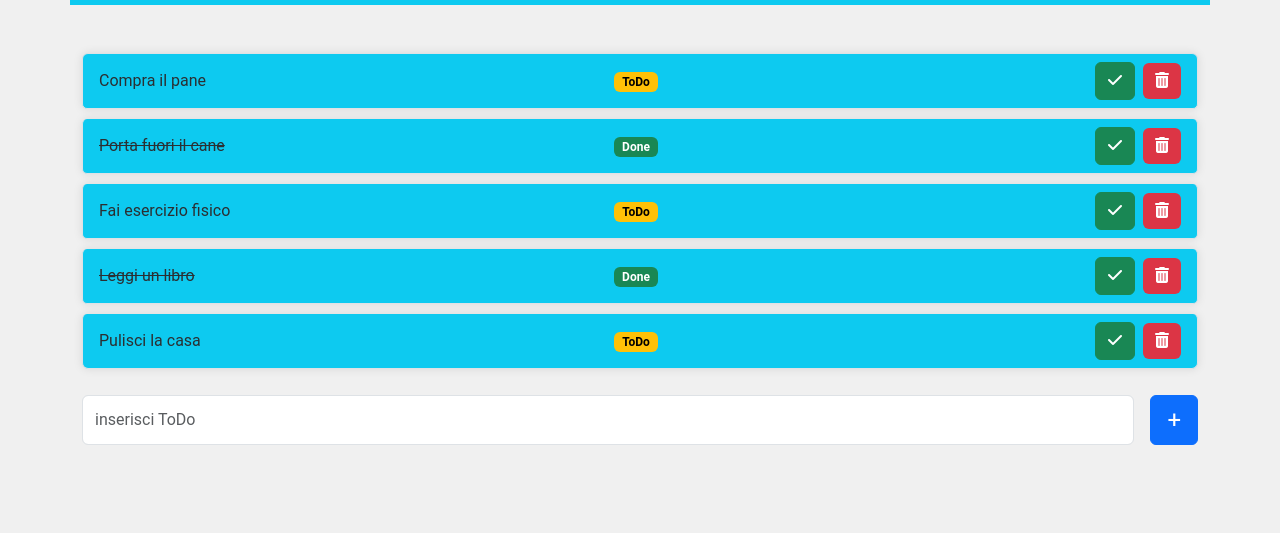
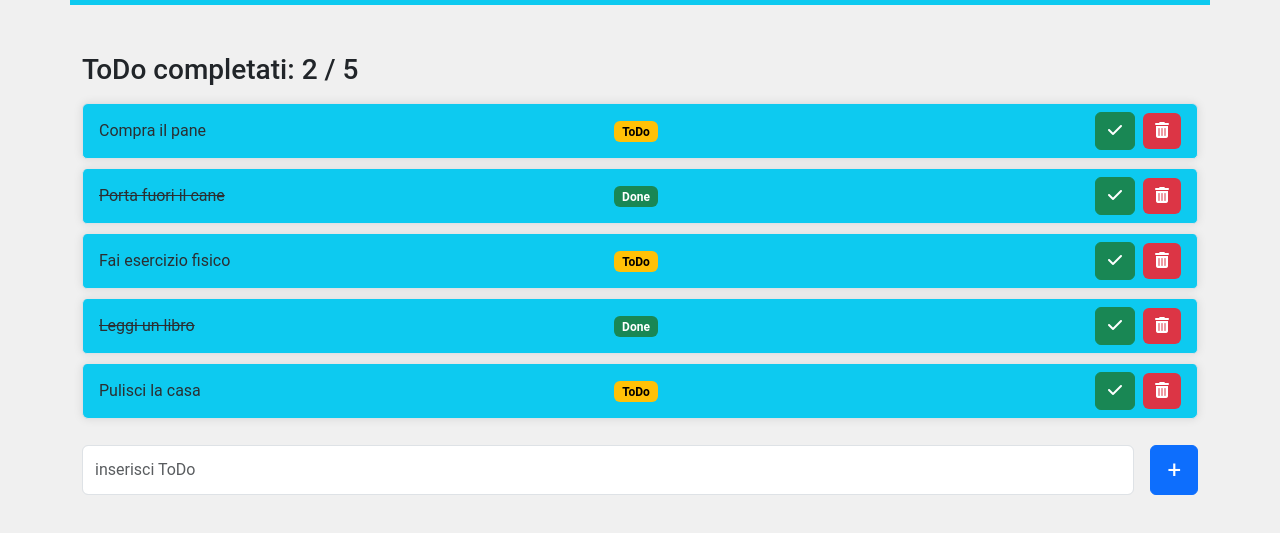
Before and after one commit to ceccobell/vue-todolist, a plain HTML site: page index.html in a window 1280 px wide. Shown: the part 83-616 px from the top of the page. Drawn offline with nearby package versions, Linux system fonts and the light colour scheme.

Commit message:
[UPD] added counter

```diff
--- a/index.html
+++ b/index.html
@@ -19,6 +19,11 @@
             </div>
         </div>
         <div class="container">
+            <div class="row">
+                <div class="col-12">
+                    <h3 class="mb-3">ToDo completati: {{ countToDoDone() }} / {{ allToDo() }}</h3>
+                </div>
+            </div>
             <div class="row">
                 <div class="col-12">
                     <ul class="list-group">
--- a/js/script.js
+++ b/js/script.js
@@ -25,11 +25,12 @@ createApp({
                     done: false
                 }
             ],
-            newToDoText: null
+            newToDoText: null,
 
         }
     },
     methods: {
+
         removeToDo(index) {
             this.todoList.splice(index, 1)
         },
@@ -51,6 +52,14 @@ createApp({
             } else {
                 this.todoList[index].done = true;
             }
+        },
+
+        countToDoDone() {
+            return this.todoList.filter(item => item.done).length
+        },
+
+        allToDo() {
+            return this.todoList.length
         }
 
     }
```
